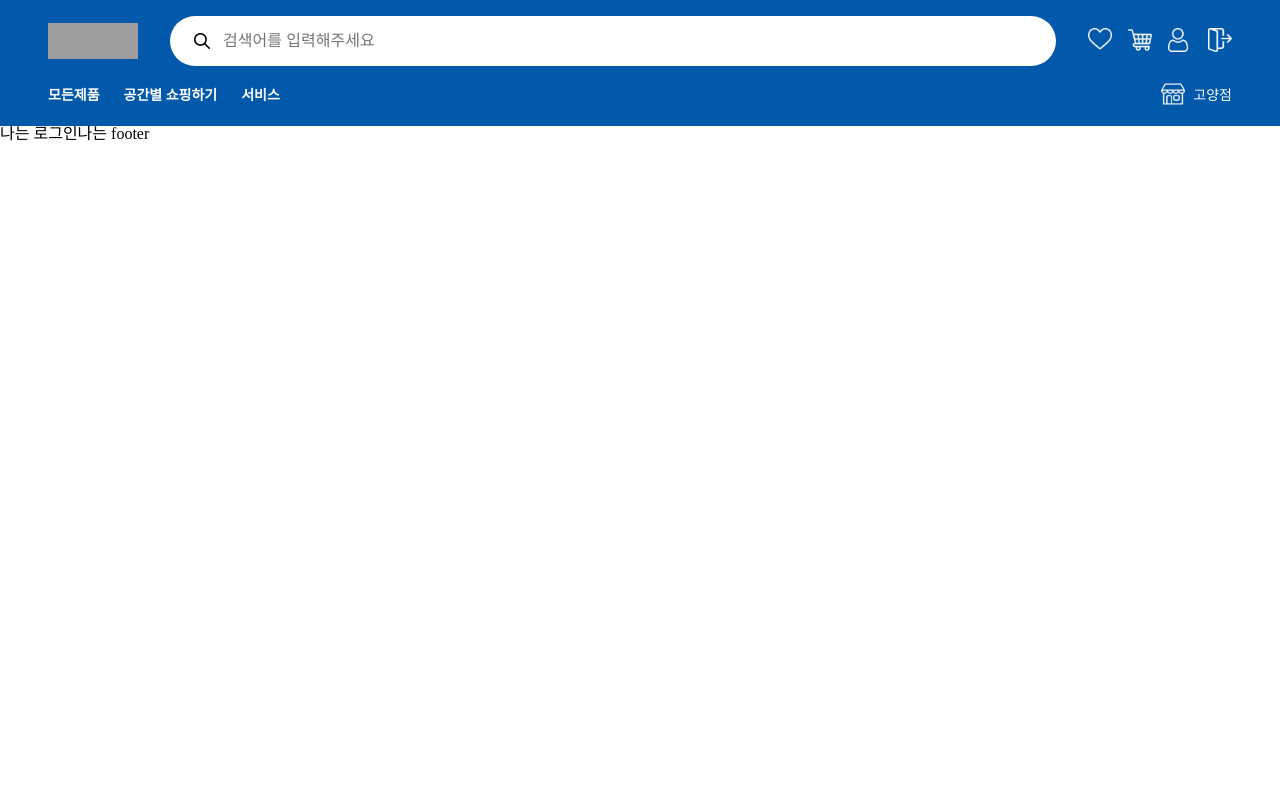
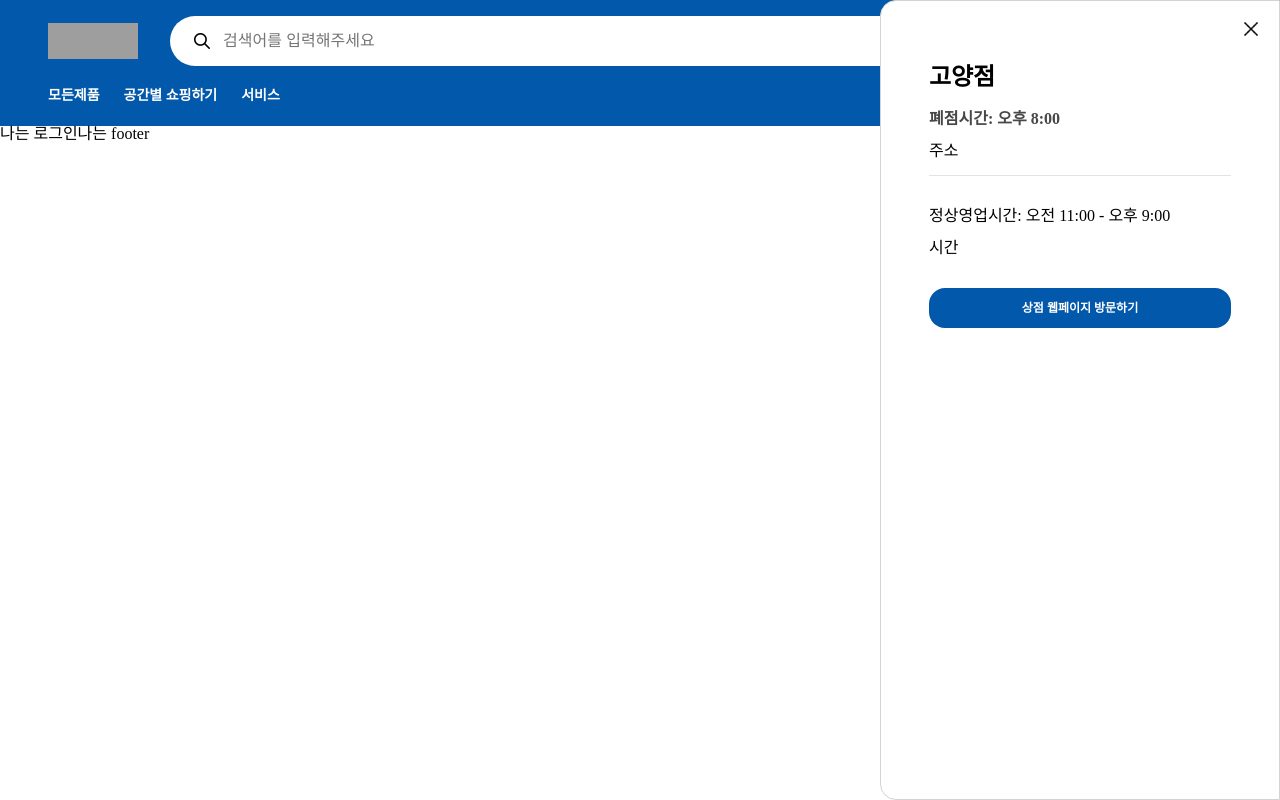
Before and after one commit to wecode-bootcamp-korea/48-2nd-5ronaminC-frontend, a React (Create React App) app: page / in a window 1280 px wide. Both pictures are taken after a click on the element "고양점". Built offline with nearby package versions, Linux system fonts and the light colour scheme; grey boxes are pictures that could not be loaded.

Commit message:
Add: 유저 선호매장 모달 기능 추가 완료

```diff
--- a/src/components/Nav/Nav.jsx
+++ b/src/components/Nav/Nav.jsx
@@ -7,6 +7,9 @@ const Nav = () => {
   const { pathname } = useLocation();
   const EXCEPTION_PATH = ['/login', '/sign-up'];
   const isExceptionPath = EXCEPTION_PATH.some(path => path === pathname);
+
+  const [userData, setUserData] = useState();
+  const [isClickToggle, setIsClickToggle] = useState(false);
 
   const navigate = useNavigate();
 
@@ -21,8 +24,6 @@ const Nav = () => {
   const goToCart = () => {
     navigate('/cart');
   };
-
-  const [userData, setUserData] = useState();
 
   useEffect(() => {
     fetch('/data/userData.json', {
@@ -90,13 +91,47 @@ const Nav = () => {
             <li key={li.id}>{li.title}</li>
           ))}
         </ul>
-        <div className="userFavorMarket">
+
+        <div
+          className="userFavorStore"
+          onClick={() => {
+            setIsClickToggle(e => !e);
+          }}
+        >
           <img
             src={`${process.env.PUBLIC_URL}/images/shop-white.png`}
             alt="선호매장"
           />
           {/* <span>{userData.favoriteStore}</span> */}
           <span>고양점</span>
+          {isClickToggle ? (
+            <div className="favoriteStoreModal">
+              <div className="modalTop">
+                <button className="closeToggleButton">
+                  <img
+                    src={`${process.env.PUBLIC_URL}/images/close.png`}
+                    alt="닫기"
+                  />
+                </button>
+              </div>
+              <div className="modalMain">
+                <div className="nameInfo">
+                  <div className="storeName">고양점</div>
+                  <div className="closedTimeInfo">폐점시간: 오후 8:00</div>
+                  <div className="address">주소</div>
+                </div>
+                <div className="timeInfo">
+                  <div className="runTimeInfo">
+                    정상영업시간: 오전 11:00 - 오후 9:00
+                  </div>
+                  <div className="timeInfo">시간</div>
+                </div>
+                <div className="goToStorePageButton">
+                  <button>상점 웹페이지 방문하기</button>
+                </div>
+              </div>
+            </div>
+          ) : null}
         </div>
       </div>
     </nav>
--- a/src/components/Nav/Nav.scss
+++ b/src/components/Nav/Nav.scss
@@ -88,7 +88,7 @@
       @include categoryText;
     }
 
-    .userFavorMarket {
+    .userFavorStore {
       display: flex;
       gap: 0.5rem;
       cursor: pointer;
@@ -106,5 +106,83 @@
         font-weight: 500;
       }
     }
+
+    .favoriteStoreModal {
+      position: absolute;
+      right: 0;
+      top: 0;
+      z-index: 999999;
+      width: 25rem;
+      height: 100%;
+      background-color: #ffffff;
+      border-radius: 1rem 0 0 1rem;
+      border: 1px solid lightgray;
+      color: black;
+
+      .modalTop {
+        display: flex;
+        flex-direction: row-reverse;
+
+        .closeToggleButton {
+          border: 0;
+          background-color: transparent;
+          padding: 1rem;
+        }
+      }
+
+      .modalMain {
+        display: flex;
+        gap: 2rem;
+        flex-direction: column;
+        padding: 0 3rem 3rem 3rem;
+
+        .nameInfo {
+          display: flex;
+          flex-direction: column;
+          gap: 1rem;
+          border-bottom: 1px solid $superLightGray;
+          padding-bottom: 1rem;
+
+          .closedTimeInfo {
+            font-family: inherit;
+            font-weight: 600;
+            color: $superDeepGray;
+          }
+        }
+
+        .timeInfo {
+          display: flex;
+          flex-direction: column;
+          gap: 1rem;
+        }
+
+        .storeName {
+          font-family: inherit;
+          font-size: 1.5rem;
+          font-weight: 700;
+          line-height: 1.45;
+          letter-spacing: -0.0042em;
+        }
+        .goToStorePageButton {
+          display: flex;
+          align-items: center;
+          justify-content: center;
+          min-height: 2.5rem;
+          padding: 0 1.5rem;
+          background-color: $blue;
+          border-radius: 1rem;
+
+          button {
+            color: white;
+            border: 0;
+            background-color: transparent;
+
+            @include buttonText;
+            font-size: 0.75rem;
+            line-height: 1.3333333333;
+          }
+        }
+      }
+    }
   }
 }
```
